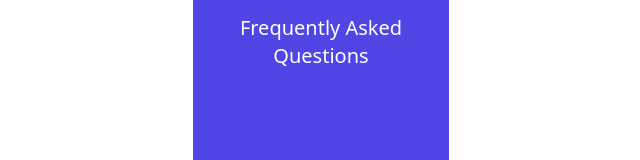
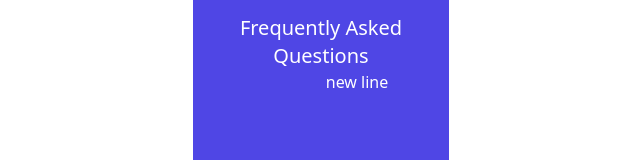
Before and after one commit to Omar-eAlessa/first-react-project, a React (Create React App) app: page / in a window 1280 px wide. Shown: the part 194-354 px from the top of the page, without its empty margins (319-959 px from the left). Built offline with nearby package versions, Linux system fonts and the light colour scheme.

Commit message:
Modified App.tsx

```diff
--- a/src/App.tsx
+++ b/src/App.tsx
@@ -10,6 +10,9 @@ function App() {
         <h2 className="text-white text-xl pt-24">Frequently Asked Questions</h2>
         <div className=' rounded-lg text-white space-y-8 text-center mx-2 ml-20'>
 
+          <div>
+            new line
+          </div>
 
           {/* <div className='bg-black w-24 h-7 rounded text-white items-center justify-center'>ss</div> */}
           {/* <div className='bg-black w-24 h-7 rounded text-white items-center justify-center'>ss</div> */}
--- /dev/null
+++ b/src/s.tsx
@@ -0,0 +1,10 @@
+const s = () => {
+    return (
+
+        <div>
+            ss
+        </div>
+     );
+}
+
+export default s;
```
